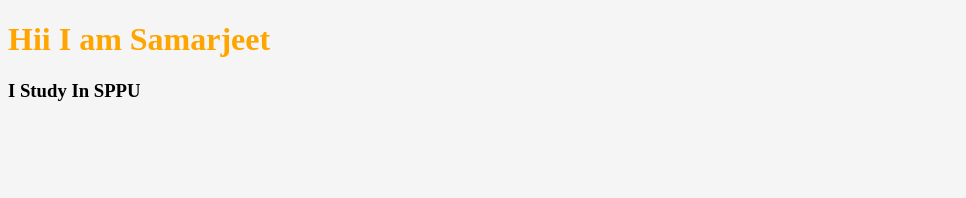
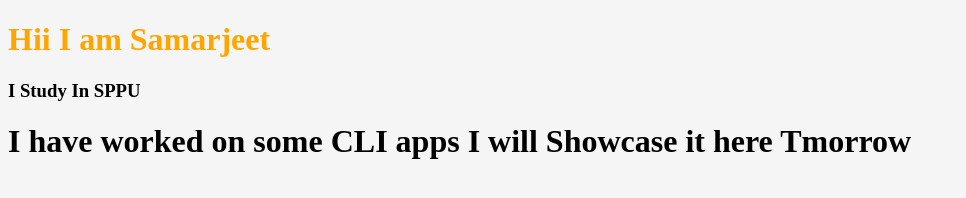
Before and after one commit to samarjeetpatankar/Samaple-site, a plain HTML site: page index.html in a window 1280 px wide. Shown: the whole page, without its empty margins (0-966 px from the left). Drawn offline with Linux system fonts and the light colour scheme.

Commit message:
Update Details to projects

```diff
--- a/index.html
+++ b/index.html
@@ -9,5 +9,6 @@
 <body style="background-color: whitesmoke;">
      <h1 style="color: orange;">Hii I am Samarjeet</h1>
      <h3>I Study In SPPU</h3>
+     <h1>I have worked on some CLI apps I will Showcase it here Tmorrow</h1>
 </body>
 </html>
```
